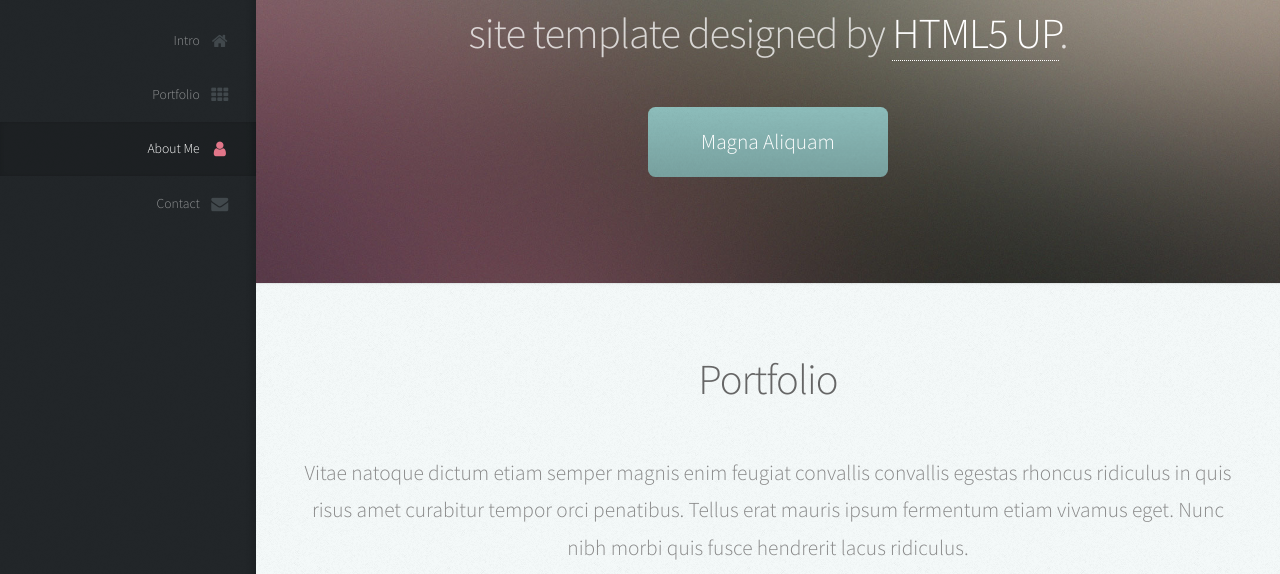
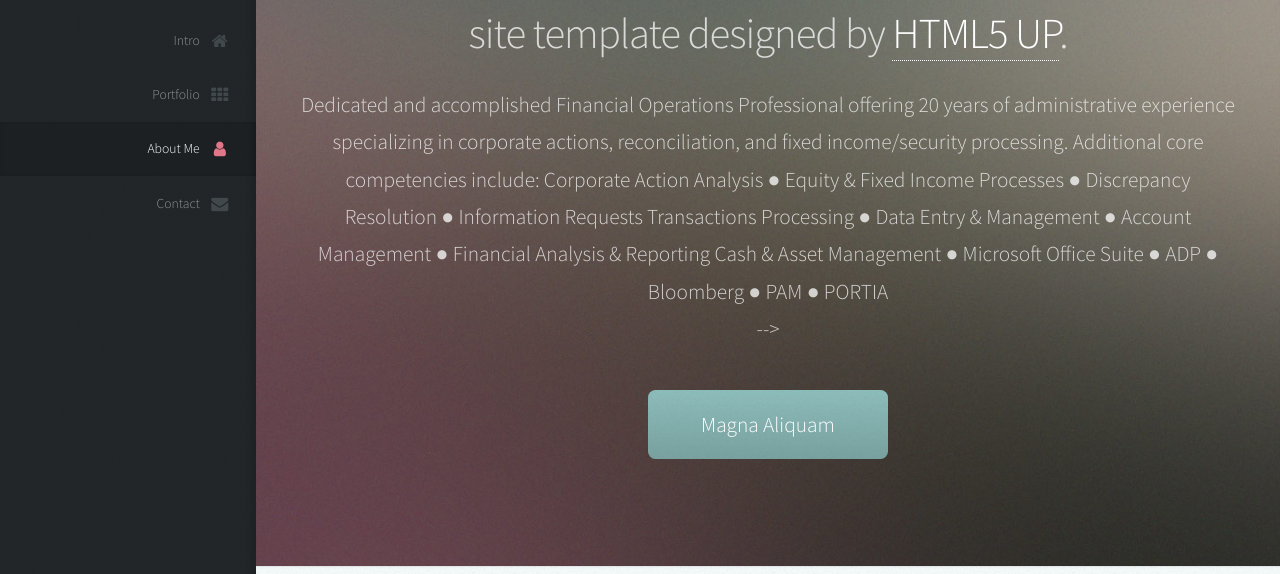
Before and after one commit to GARYTHEGREAT/Portfolio, a website: page public/index.html in a window 1280 px wide. Shown: the part 170-744 px from the top of the page. Drawn offline with Linux system fonts and the light colour scheme.

Commit message:
Saturday27

```diff
--- a/public/index.html
+++ b/public/index.html
@@ -65,7 +65,7 @@
 							<header>
 								<h2 class="alt">Hi! I'm <strong>Gary</strong>, a <a href="http://html5up.net/license">free</a> responsive<br />
 								site template designed by <a href="http://html5up.net">HTML5 UP</a>.</h2>
-								<!-- <p>Dedicated and accomplished Financial Operations Professional offering 20 years of administrative experience
+								 <p>Dedicated and accomplished Financial Operations Professional offering 20 years of administrative experience
 									 specializing in corporate actions, reconciliation, and fixed income/security processing. Additional core competencies include:
 
 									Corporate Action Analysis ● Equity & Fixed Income Processes ● Discrepancy Resolution ● Information Requests
```
